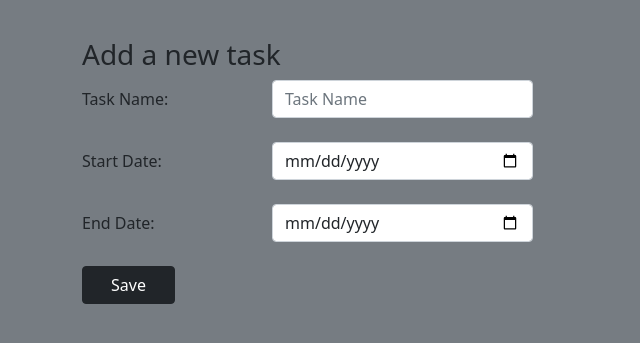
After one commit to amandasuzzanne/project-management-system, a PHP site: page /addTask.php in a window 1280 px wide. The commit adds this page. Shown: the top 343 px of the page, without its empty margins (0-640 px from the left). Run offline with PHP 8.4, Linux system fonts and the light colour scheme.

Commit message:
add task form

```diff
--- /dev/null
+++ b/addTask.php
@@ -0,0 +1,78 @@
+<?php
+include('configuration.php'); //using database connection file here
+
+    //save form data
+    if (!empty($_POST['name']))
+    {
+        $name =  $_POST['name'];
+        $start_date = $_POST['start_date'];
+        $end_date = $_POST['end_date'];
+
+    $stmt = $db->prepare("INSERT INTO task (name, start_date, end_date) VALUES (?, ?, ?)");
+    $stmt->bind_param("sss", $name, $sdate, $edate);
+
+    //set parameters and execute
+    $name = $name;
+    $sdate = $start_date;
+    $edate = $end_date;
+
+    if(!$stmt->execute())
+        echo "<span style='color:red'>Error while adding task</span>";
+    else
+        $stmt->close();
+        $db->close(); // Close connection
+
+        header("location:addTask.php"); // redirects to home page
+        echo "Task added successfully";
+    exit;
+    }
+?>
+
+
+<!DOCTYPE html>
+<html>
+<head>
+<title>New Task</title>
+
+<link href="https://cdn.jsdelivr.net/npm/bootstrap@5.0.2/dist/css/bootstrap.min.css" rel="stylesheet" integrity="sha384-EVSTQN3/azprG1Anm3QDgpJLIm9Nao0Yz1ztcQTwFspd3yD65VohhpuuCOmLASjC" crossorigin="anonymous">
+<div class="container">
+<h3>Add a new task</h3>
+
+<style>
+    body{background-color:#767c82;}
+    .container{margin-top:3%;}
+    button:hover {opacity: 0.8;}
+</style>
+</head>
+
+<body>
+<form action="<?php echo $_SERVER['PHP_SELF'];?>" method="post">
+
+<div class="row mb-4">
+    <label for="inputName" class="col-sm-2 col-form-label">Task Name:</label>
+    <div class="col-sm-3">
+    <input type="name" id="inputName" placeholder="Task Name" name="name" class="form-control">
+    </div>
+</div>
+<div class="row mb-4">
+    <label for="inputStartDate" class="col-sm-2 col-form-label">Start Date:</label>
+    <div class="col-sm-3">
+    <input type="date" id="inputStartDate" placeholder="Start Date" name="start_date" class="form-control" >
+    </div>
+</div>
+<div class="row mb-4">
+    <label for="inputEndDate" class="col-sm-2 col-form-label">End Date:</label>
+    <div class="col-sm-3">
+    <input type="date" id="inputEndDate" placeholder="Date" name="end_date" class="form-control" >
+    </div>
+</div>
+
+    <button id="save_btn" type="save" class="btn btn-dark col-sm-1" name="save">Save</button>
+</form>
+</div>
+
+<script src="https://cdn.jsdelivr.net/npm/@popperjs/core@2.9.2/dist/umd/popper.min.js" integrity="sha384-IQsoLXl5PILFhosVNubq5LC7Qb9DXgDA9i+tQ8Zj3iwWAwPtgFTxbJ8NT4GN1R8p" crossorigin="anonymous"></script>
+<script src="https://cdn.jsdelivr.net/npm/bootstrap@5.0.2/dist/js/bootstrap.min.js" integrity="sha384-cVKIPhGWiC2Al4u+LWgxfKTRIcfu0JTxR+EQDz/bgldoEyl4H0zUF0QKbrJ0EcQF" crossorigin="anonymous"></script>
+
+</body>
+</html>
--- a/projects.php
+++ b/projects.php
@@ -39,6 +39,8 @@
 	<td>".$row['institution']."</td>
 	<td>".$row['implementation_date']."</td>
 	<td>
+    <a href='editProject.php?id=".$row['project_id']."'>Edit</a>
+    <a href='addTask.php?id=".$row['project_id']."'>Add tasks</a>
 	<a href='deleteProject.php?id=".$row['project_id']."'>Delete</a>
 	</td></tr>";
 	}
@@ -47,3 +49,6 @@
 
 </table>
 </div>
+
+</body>
+</html>
```
Also changed, not shown: editProject.php (added, +94 -0 lines).
